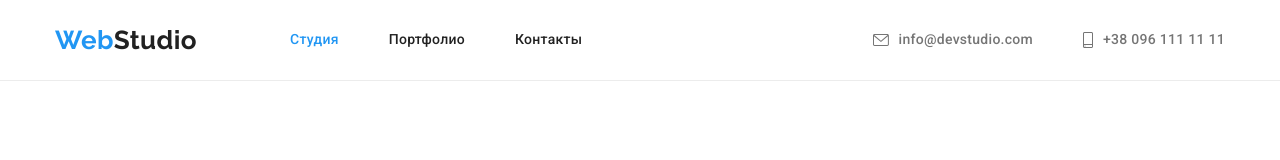
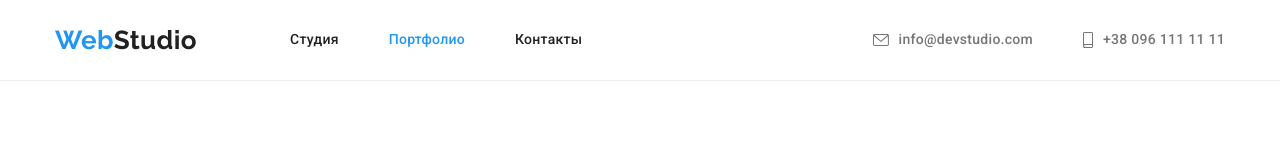
Before and after one commit to Toma2304/goit-markup-hw-04, a plain HTML site: page portfolio.html in a window 1280 px wide. Shown: the top 160 px of the page. Drawn offline with nearby package versions, Linux system fonts and the light colour scheme.

Commit message:
final changes!!!

```diff
--- a/css/styles.css
+++ b/css/styles.css
@@ -143,8 +143,7 @@ body {
 }
 
 .site-nav .link.current {
-    color: var(--accent-color)
-
+    color: var(--accent-color);
 }
 
 .contacts-icon {
--- a/portfolio.html
+++ b/portfolio.html
@@ -23,8 +23,8 @@
              <a href="./index.html" class="logo"><span class="logo-web">Web</span>Studio</a>
 
              <ul class="site-nav list">
-                 <li class="item"><a href="./index.html" class="link current">Студия</a></li>
-                 <li class="item"><a href="./portfolio.html" class="link">Портфолио</a></li>
+                 <li class="item"><a href="./index.html" class="link">Студия</a></li>
+                 <li class="item"><a href="./portfolio.html" class="link current">Портфолио</a></li>
                  <li class="item"><a href="" class="link"> Контакты</a></li>
              </ul>
          </nav>
```
